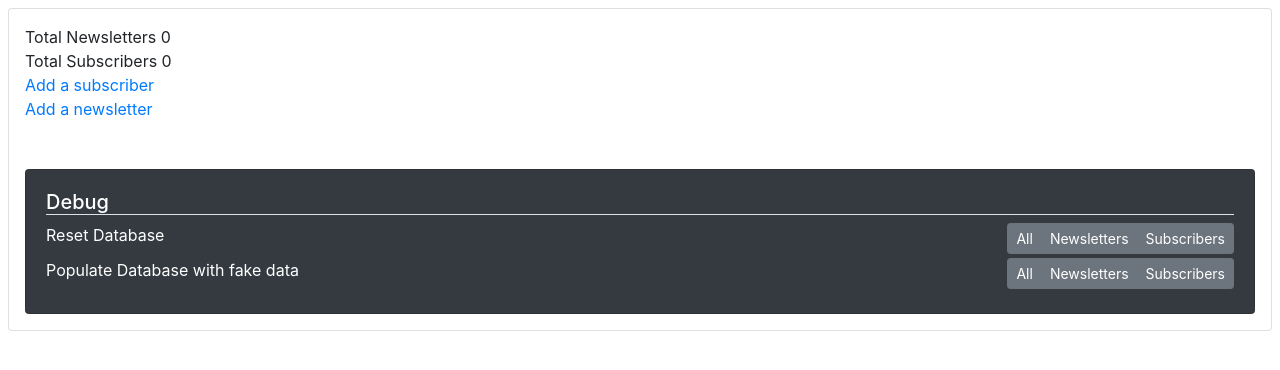
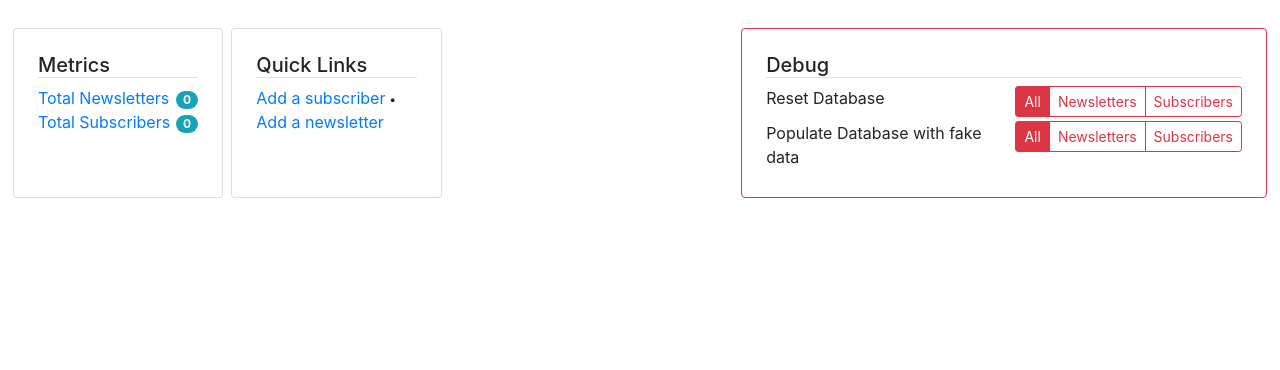
Before and after one commit to suhaibkn/iou-newsletter, a CodeIgniter 4 app: template app/Views/Admin/dashboard.php in a window 1280 px wide. Shown: the part 56-426 px from the top of the page. Run offline with PHP 8.4 and a stand-in for CodeIgniter, Linux system fonts and the light colour scheme; the template is opened without the code that fills it, so the values that code supplies are empty; some libraries are stand-ins or nearby versions.

Commit message:
DB Reset for Admin dashboard implemented

```diff
--- a/app/Views/Admin/dashboard.php
+++ b/app/Views/Admin/dashboard.php
@@ -12,24 +12,76 @@
     </div>
 <?php } ?>
 
-    <div class="card m-2 p-0">
+    <div class="card m-2 p-0 border-0">
         <div class="card-body m-2 p-2">
 
-            Total Newsletters <?= count((new App\Models\NewsletterModel)->findAll()); ?> <br>
-            Total Subscribers <?= count((new App\Models\SubscriberModel())->findAll()); ?> <br>
-            <a href="<?= base_url() ?>/admin/addsubscriber">Add a subscriber</a> <br>
-            <a href="<?= base_url() ?>/admin/addnewsletter">Add a newsletter</a>
-            <br> <br> <br>
-            <div class="card bg-dark text-white">
+            <div class="row">
+
+                <div class="col-2 card m-1 p-1">
+                    <div class="card-body">
+                        <h5 class="border-bottom">Metrics</h5>
+                        <div class="row">
+                            <div class="col">
+                                <div class="row">
+                                    <div class="col d-flex justify-content-between">
+                                        <div>
+                                            <a href="<?= base_url(); ?>/admin/newsletters">Total Newsletters</a>
+                                        </div>
+                                        <div>
+                                            <span class="badge badge-pill badge-info">
+                                            <?= count((new App\Models\NewsletterModel)->findAll()); ?>
+
+                                            </span>
+                                        </div>
+                                    </div>
+                                </div>
+                                <div class="row">
+                                    <div class="col d-flex justify-content-between">
+                                        <div>
+                                            <a href="<?= base_url(); ?>/admin/subscribers">Total Subscribers</a>
+                                        </div>
+                                        <div>
+                                            <span class="badge badge-pill badge-info">
+                                            <?= count((new App\Models\SubscriberModel())->findAll()); ?>
+                                            </span>
+                                        </div>
+                                    </div>
+                                </div>
+                            </div>
+                        </div>
+                    </div>
+                </div>
+
+                <div class="col-2 card m-1 p-1">
+                    <div class="card-body">
+                        <h5 class="border-bottom">Quick Links</h5>
+                        <div class="row">
+                            <div class="col">
+                                <a href="<?= base_url() ?>/admin/addsubscriber" class="">
+                                    Add a subscriber</a> 🞄
+                                <a href="<?= base_url() ?>/admin/addnewsletter" class="">
+                                    Add a newsletter
+                                </a>
+                            </div>
+                        </div>
+                    </div>
+                </div>
+                <div class="col"></div>
+
+                <div class="col-5 card m-1 p-1 border-danger">
                     <div class="card-body">
                         <h5 class="border-bottom">Debug</h5>
                         <div class="row my-1">
                             <div class="col">Reset Database</div>
                             <div class="col text-right">
                                 <div class="btn-group btn-group-sm" role="group">
-                                <button type="button" class="btn btn-secondary">All</button>
-                                <button type="button" class="btn btn-secondary">Newsletters</button>
-                                <button type="button" class="btn btn-secondary">Subscribers</button>
+                                    <a type="button" class="btn btn-danger" href="<?= current_url() ?>/resetdb">
+                                        All
+                                    </a>
+                                    <a type="button" class="btn btn-outline-danger"
+                                       href="<?= current_url() ?>/resetdb/nws">Newsletters</a>
+                                    <a type="button" class="btn btn-outline-danger"
+                                       href="<?= current_url() ?>/resetdb/sbs">Subscribers</a>
                                 </div>
                             </div>
                         </div>
@@ -37,9 +89,9 @@
                             <div class="col">Populate Database with fake data</div>
                             <div class="col text-right">
                                 <div class="btn-group btn-group-sm" role="group">
-                                <button type="button" class="btn btn-secondary">All</button>
-                                <button type="button" class="btn btn-secondary">Newsletters</button>
-                                <button type="button" class="btn btn-secondary">Subscribers</button>
+                                    <a type="button" class="btn btn-danger">All</a>
+                                    <a type="button" class="btn btn-outline-danger">Newsletters</a>
+                                    <a type="button" class="btn btn-outline-danger">Subscribers</a>
                                 </div>
                             </div>
                         </div>
@@ -47,6 +99,8 @@
                 </div>
 
             </div>
+
+        </div>
     </div>
 
 <?= $this->endSection(); ?>
```
Also changed, not shown: app/Controllers/Admin.php (+28 -3 lines). Lines whose indentation alone changed are shown as unchanged.
